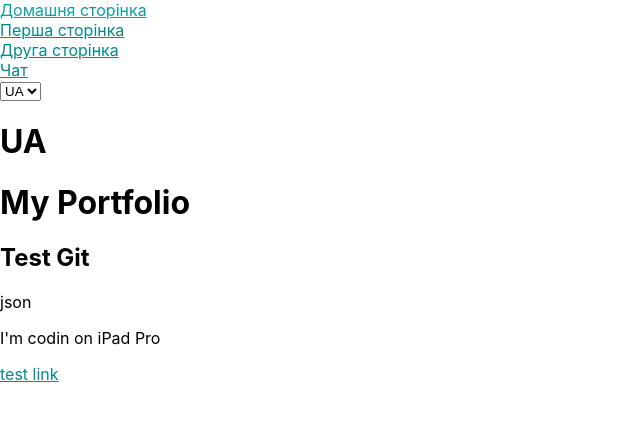
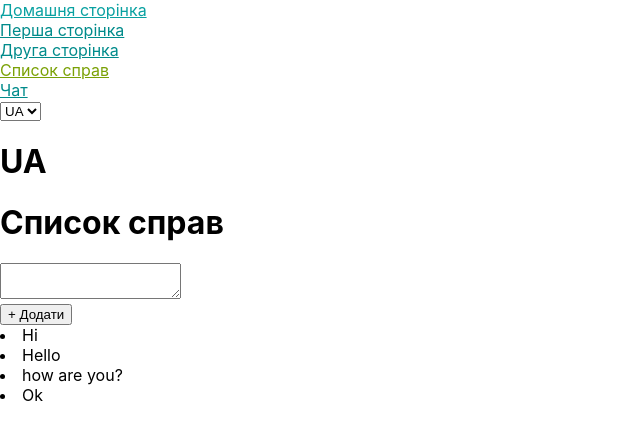
Before and after one commit to velivan/portfolio, a React (Create React App) app: page /Todo in a window 1280 px wide. Shown: the top 440 px of the page, without its empty margins (0-640 px from the left). Built offline with nearby package versions, Linux system fonts and the light colour scheme.

Commit message:
Save change

```diff
--- /dev/null
+++ b/src/API/todolist.json
@@ -0,0 +1,6 @@
+[
+    {"id": 1, "mytodo":"Hi"},
+    {"id": 2, "mytodo":"Hello"},
+    {"id": 3, "mytodo":"how are you?"},
+    {"id": 4, "mytodo":"Ok"}
+]
--- a/src/App.js
+++ b/src/App.js
@@ -8,6 +8,9 @@ import Homepage from './component/Pages/Homepage';
 import Chat from './component/Chat/Chat';
 import dataUser from './API/dataUser.json';
 import dataMsg from './API/dataMsg.json';
+import todolist from './API/todolist.json';
+import Todo from './component/Todo/Todo';
+
 
 
 function App(props) {
@@ -17,24 +20,13 @@ function App(props) {
     <Nav />
 
     <h1>{langue()  ? "EN": "UA"}</h1>
-     <h1>My Portfolio</h1>
-     <h2>Test Git</h2>
-    <p>json</p>
-     <p>I'm codin on iPad Pro</p>
-     <a href="#test">test link</a>
       <Routes>
         <Route path="/" element={<Homepage />}/>
         <Route path="/Pageone" element={<Pageone />}/>
         <Route path="/Pagetwo" element={<Pagetwo />}/>
+        <Route path="/Todo" element={<Todo todolist={todolist} myList={todolist} />}/>
         <Route path="/Chat" element={<Chat dataUser={dataUser} dataMsg={dataMsg}/>}/>
-
       </Routes>
-
-
-
-
-
-
     </div>
  </BrowserRouter>
   );
--- a/src/component/Chat/Chat.jsx
+++ b/src/component/Chat/Chat.jsx
@@ -10,7 +10,7 @@ const DialogItem = (props) =>{
 
     return <NavLink to={path}>
                 <div className={style.dialog} id={props.id}>
-                    <p>{langue()  ? props.nameEn : props.nameUa}</p>
+                    {langue()  ? props.nameEn : props.nameUa}
                 </div>
             </NavLink>
 
--- /dev/null
+++ b/src/component/Todo/List.jsx
@@ -0,0 +1,16 @@
+import React from "react";
+
+const MyItem = (props) => {
+  let mytodo = props.mytodo;
+  return (
+    <div>
+      <li>{mytodo}</li>
+    </div>
+  );
+};
+const Todoitem = (props) => {
+    let todoitem = props.todolist.map(item => <MyItem mytodo={item.mytodo} />)
+    return todoitem
+}
+
+export default Todoitem;
--- /dev/null
+++ b/src/component/Todo/Todo.jsx
@@ -0,0 +1,31 @@
+import React from "react";
+import langue from "../langue/CheckLangue";
+import Todoitem from "./List";
+
+const Todo = (props) => {
+  let newItemList = React.createRef();
+  let lst = props.todolist;
+  const AddItemInToDoList = (props) => {
+    let text = newItemList.current.value;
+    let idlist = ++lst.length;
+    lst.push({ id: idlist, mytodo: text });
+    console.table(lst);
+    newItemList.current.value = "";
+  };
+
+  return (
+    <div>
+      <h1>{langue() ? "To do list" : "Список справ"}</h1>
+      <div>
+        <textarea ref={newItemList}></textarea>
+      </div>
+      <div>
+        <button onClick={AddItemInToDoList}>
+          {langue() ? "+ Add" : "+ Додати"}
+        </button>
+      </div>
+      <Todoitem todolist={props.todolist} />
+    </div>
+  );
+};
+export default Todo;
--- /dev/null
+++ b/src/component/Todo/todolist.json
@@ -0,0 +1,6 @@
+[
+    {"id": 1, "mytodo":"Hi"},
+    {"id": 2, "mytodo":"Hello"},
+    {"id": 3, "mytodo":"how are you?"},
+    {"id": 4, "mytodo":"Ok"}
+]
--- a/src/component/header/nav/Nav.jsx
+++ b/src/component/header/nav/Nav.jsx
@@ -11,6 +11,7 @@ const Nav = () =>{
         <Navlink name={lang() ? "Home Page" : "Домашня сторінка"} link="/"/>
         <Navlink name={lang() ? "One Page" : "Перша сторінка"} link="Pageone"/>
         <Navlink name={lang() ? "Two Page" : "Друга сторінка"} link="Pagetwo"/>
+        <Navlink name={lang() ? "To do list" : "Список справ"} link="Todo"/>
         <Navlink name={lang() ? "Chat" : "Чат"} link="Chat"/>
         <Langue />
         </div>
--- a/src/component/langue/langue.jsx
+++ b/src/component/langue/langue.jsx
@@ -16,9 +16,9 @@ function Langue (){
     }
 
     return(
-        <select id="sfdvsdvdsfvfv" name="langue" value={setDefaultLangue()} onChange={(e) => setLangue(e.target.value)}>
-        <option id="sfdvsfv" value="EN" key=""><p>EN</p></option>
-        <option id="vfsfdvcfda" value="UA" key=""><p>UA</p></option>
+        <select name="langue" value={setDefaultLangue()} onChange={(e) => setLangue(e.target.value)}>
+        <option value="EN" key=""><p>EN</p></option>
+        <option value="UA" key=""><p>UA</p></option>
         </select>
 
     )
```
Also changed, not shown: package.json (+6 -2 lines), src/render.js (added, +16 -0 lines), 1 other file (tests, documents, lock files or other folders). Lines whose indentation alone changed are shown as unchanged.
